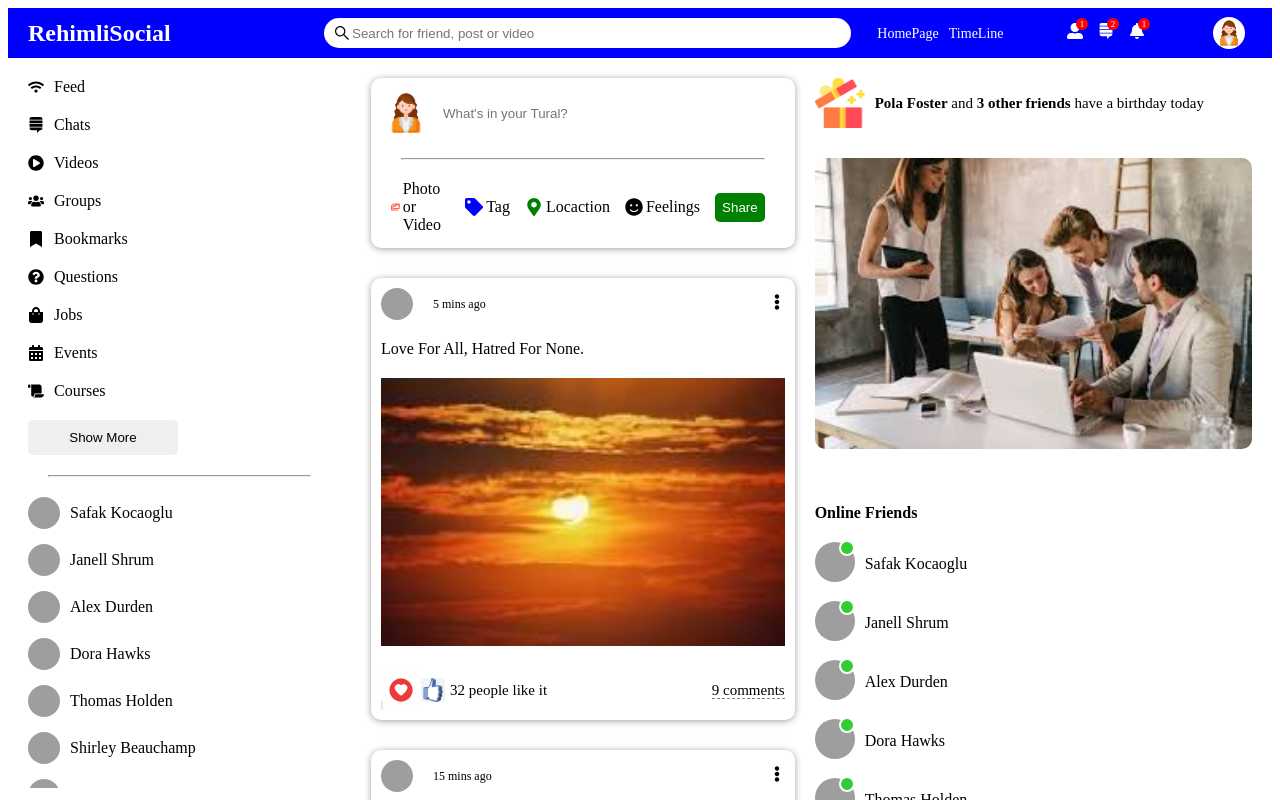
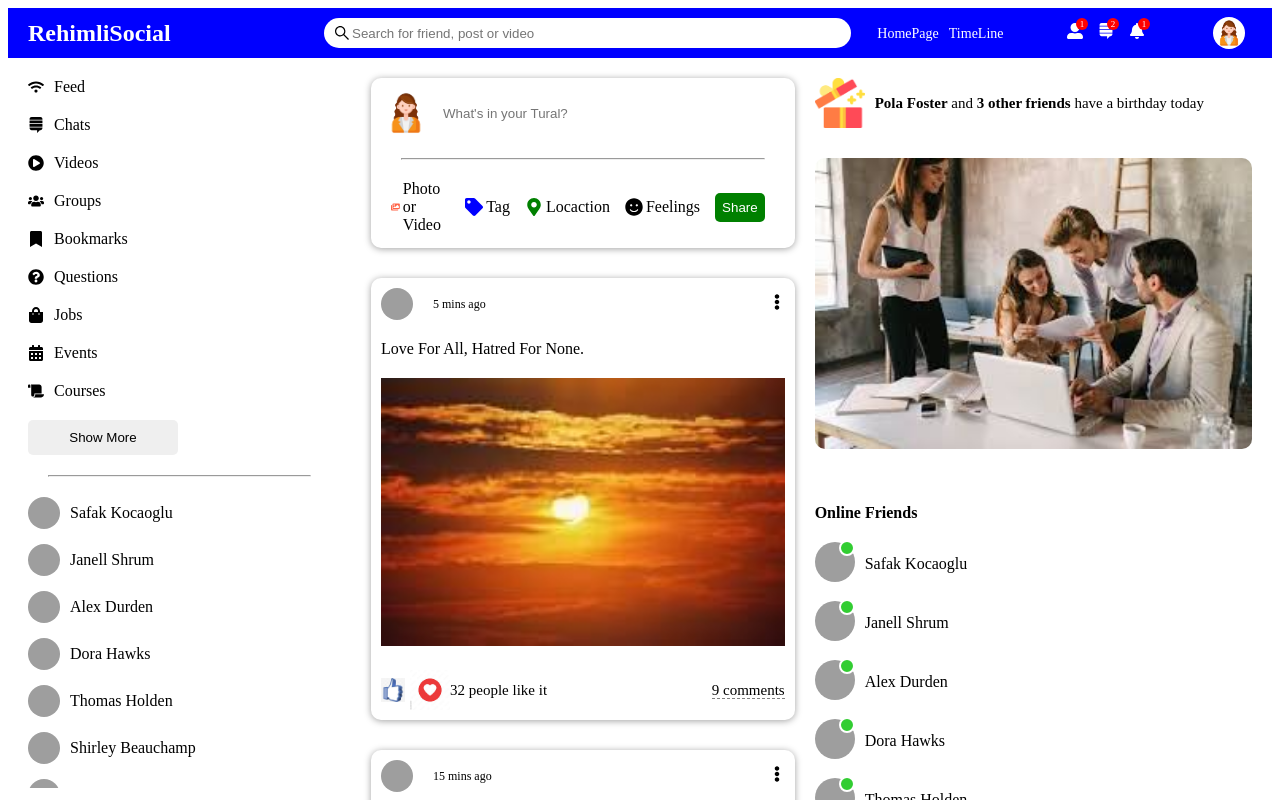
Before and after one commit to JaleRehimli0909/react-social, a React (Create React App) app in the folder socialreactapp/: page / in a window 1280 px wide. Shown: the top 800 px of the page. Built offline with nearby package versions, Linux system fonts and the light colour scheme; grey boxes are pictures that could not be loaded.

Commit message:
Like Functionality with useState Hook is ready.

```diff
--- a/socialreactapp/public/index.html
+++ b/socialreactapp/public/index.html
@@ -2,15 +2,15 @@
 <html lang="en">
   <head>
     <meta charset="utf-8" />
-    <link rel="icon" href="%PUBLIC_URL%/favicon.ico" />
+    <!-- <link rel="icon" href="%PUBLIC_URL%/favicon.ico" /> -->
     <meta name="viewport" content="width=device-width, initial-scale=1" />
-    <meta name="theme-color" content="#000000" />
+    <!-- <meta name="theme-color" content="#000000" /> -->
     <meta
       name="description"
       content="Web site created using create-react-app"
     />
     <link rel="apple-touch-icon" href="%PUBLIC_URL%/logo192.png" />
-    <link rel="manifest" href="%PUBLIC_URL%/manifest.json" />
+    <!-- <link rel="manifest" href="%PUBLIC_URL%/manifest.json" /> -->
     <link href="https://fonts.googleapis.com/css2?family=Montserrat:wght@200&family=Open+Sans:wght@700;800&family=Poppins:wght@200;300&family=Roboto:wght@100;300;400;700&family=Urbanist:wght@300&display=swap" rel="stylesheet">
 
     <title>Social App</title>
--- a/socialreactapp/src/components/Post/index.jsx
+++ b/socialreactapp/src/components/Post/index.jsx
@@ -1,9 +1,20 @@
-import React from "react";
+import React, { useState } from "react";
 import "./style.css";
 import { FaEllipsisV } from "react-icons/fa";
 
 const Post = ({ post }) => {
-  console.log(post)
+
+  const [like,setLike] = useState(post.like);
+  const [isLiked,setiSLiked] = useState(false);
+
+  const likeHandle = () => {
+    setLike( isLiked ? like - 1 : like+ 1);
+    console.log(isLiked)
+    setiSLiked(!isLiked);
+  }
+
+
+
   return (
     <div className="Post">
       <div className="postWrapper">
@@ -24,9 +35,9 @@ const Post = ({ post }) => {
 
         <div className="postBottom">
           <div className="postBottomLeft">
-            <img src="./assets/post/heart.jpg" alt="" className="likeIcon1" />
-            <img src="./assets/post/like.jpg" alt="" className="likeIcon2" />
-            <span className="postLikeCounter">{post.like} people like it</span>
+            <img src="./assets/post/like.jpg"  onClick={likeHandle} alt="" className="likeIcon2" />
+            <img src="./assets/post/heart.jpg" onClick={likeHandle} alt="" className="likeIcon1" />
+            <span className="postLikeCounter">{like} people like it</span>
           </div>
           <div className="postBottomRight">
             <span className="postCommentText">{post.comment} comments</span>
```
Also changed, not shown: socialreactapp/src/components/Sidebar/index.js (+16 -12 lines).
